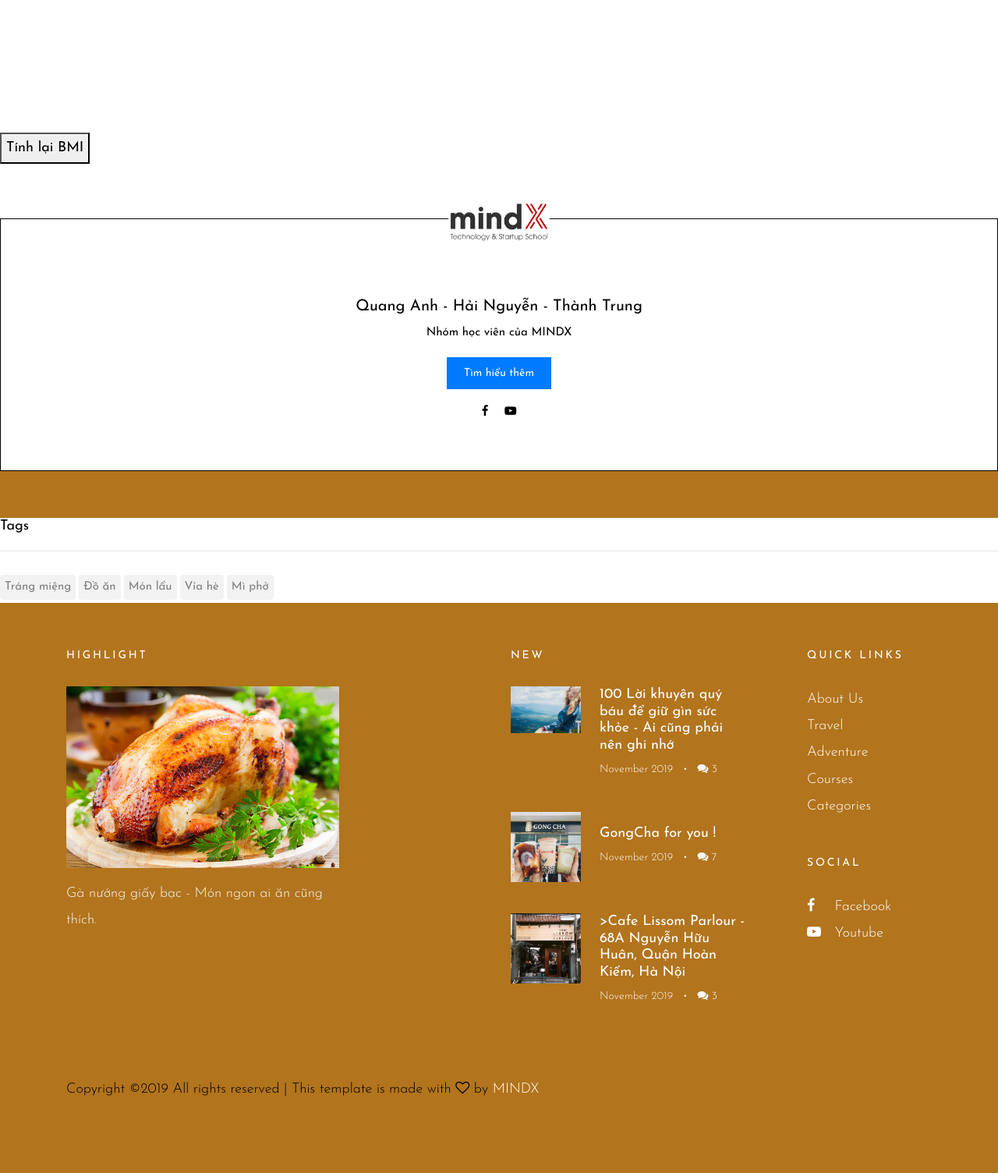
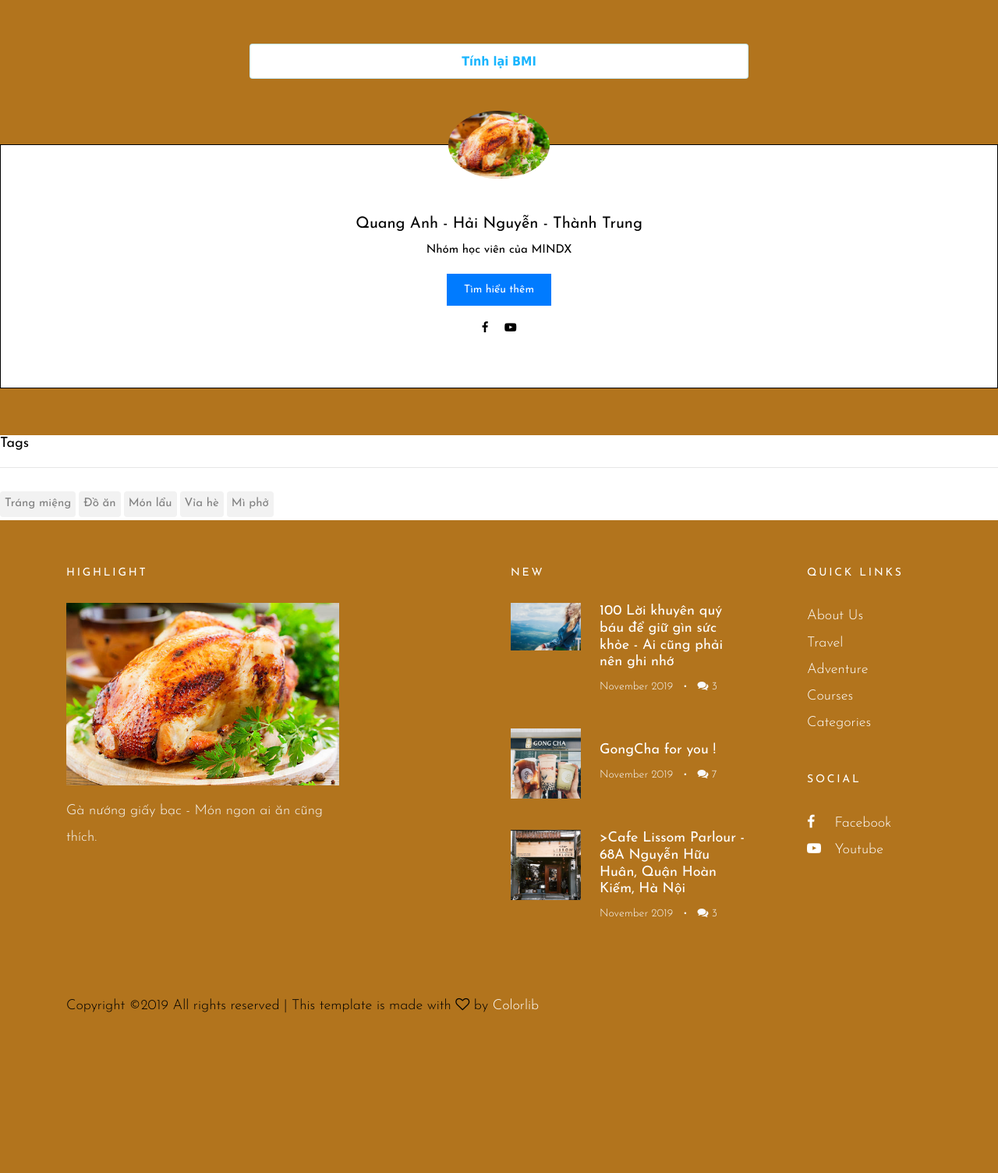
Before and after one commit to ntttrung1210/HATfood, a Flask app: page /bmi/normal in a window 1280 px wide. Shown: the part 1564-3068 px from the top of the page at 78% size. After the commit the page ends 2863 px from the top, so only its background shows below. Run offline with Flask 2, Linux system fonts and the light colour scheme; some libraries are stand-ins or nearby versions.

Commit message:
Update normal.html

```diff
--- a/templates/normal.html
+++ b/templates/normal.html
@@ -10,7 +10,7 @@
     <link rel="stylesheet" href="../static/css/bootstrap.css">
     <link rel="stylesheet" href="../static/css/animate.css">
     <link rel="stylesheet" href="../static/css/owl.carousel.min.css">
-    <link rel="shortcut icon" href="../static/images/fork.png" type="image/x-icon">
+
     <link rel="stylesheet" href="../static/fonts/ionicons/css/ionicons.min.css">
     <link rel="stylesheet" href="../static/fonts/fontawesome/css/font-awesome.min.css">
     <link rel="stylesheet" href="../static/fonts/flaticon/font/flaticon.css">
@@ -123,21 +123,15 @@
     <iframe src="https://youtube.com/embed/vLUIXHbsZKs"></iframe>
     <iframe src="https://youtube.com/embed/bd1JagSjdgo"></iframe>
     </p>
+    </ul>
     <br>
-    <br>
-    </ul>
-    </div>
-
-    <br>
-    <br>
-    <br>
-    <button name="button" value="OK" type="button" onclick="ReturnBMI()">Tính lại BMI</button>
+    <button class="button-return"  name="button" value="OK" type="button" onclick="ReturnBMI()">Tính lại BMI</button>
     <script>
     function ReturnBMI(){
       location.assign('/bmi')
     }
     </script>
-
+</div>
 
 
 
@@ -146,15 +140,15 @@
 
 
 <div class="sidebar-box">
-  <div class="bio text-center" style="margin-top: 70px;">
-    <img src="../static/images/person_1.jpg" alt="Image Placeholder" class="img-fluid">
+    <div class="bio text-center">
+      <img src="../static/images/img_1.jpg" alt="Image Placeholder" class="img-fluid">
       <div class="bio-body">
         <h2>Quang Anh - Hải Nguyễn - Thành Trung</h2>
         <p>Nhóm học viên của MINDX</p>
-      <p><a href="https://mindx.edu.vn/students" class="btn btn-primary btn-sm">Tìm hiểu thêm</a></p>
+        <p><a href="#" class="btn btn-primary btn-sm">Tìm hiểu thêm</a></p>
         <p class="social">
-        <a href="https://www.facebook.com/MindX.School/" class="p-2"><span class="fa fa-facebook"></span></a>
-        <a href="https://mindx.edu.vn/" class="p-2"><span class="fa fa-youtube-play"></span></a>
+          <a href="#" class="p-2"><span class="fa fa-facebook"></span></a>
+          <a href="#" class="p-2"><span class="fa fa-youtube-play"></span></a>
         </p>
       </div>
     </div>
@@ -270,7 +264,7 @@
 
 <!-- Link back to Colorlib can't be removed. Template is licensed under CC BY 3.0. -->
   Copyright &copy;<script>document.write(new Date().getFullYear());</script> All rights reserved | This template is made with
-<i class="fa fa-heart-o" aria-hidden="true"></i> by <a href="https://mindx.edu.vn" target="_blank">MINDX</a>
+  <i class="fa fa-heart-o" aria-hidden="true"></i> by <a href="https://colorlib.com" target="_blank">Colorlib</a>
 <!-- Link back to Colorlib can't be removed. Template is licensed under CC BY 3.0. -->
 </div>
 </div>
```
Lines whose indentation alone changed are shown as unchanged.
